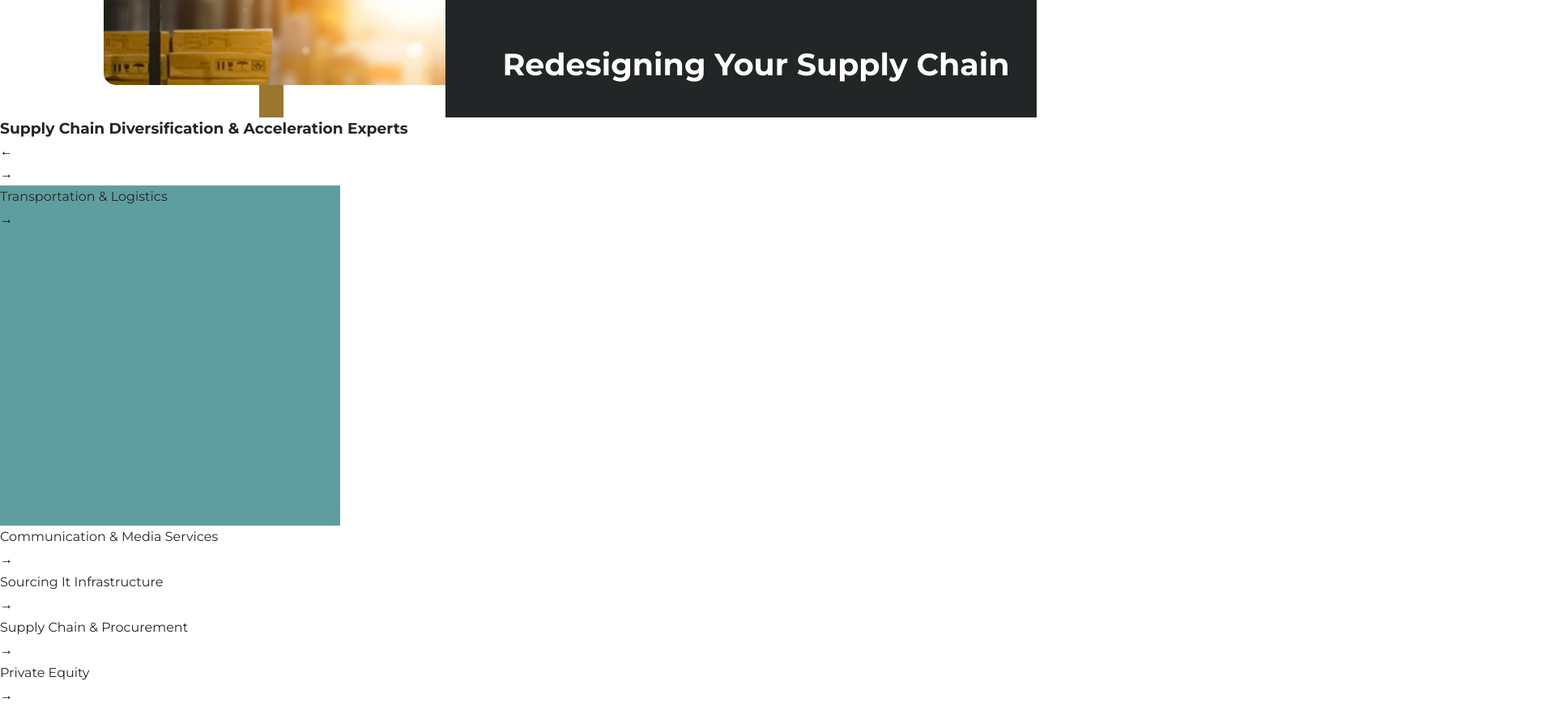
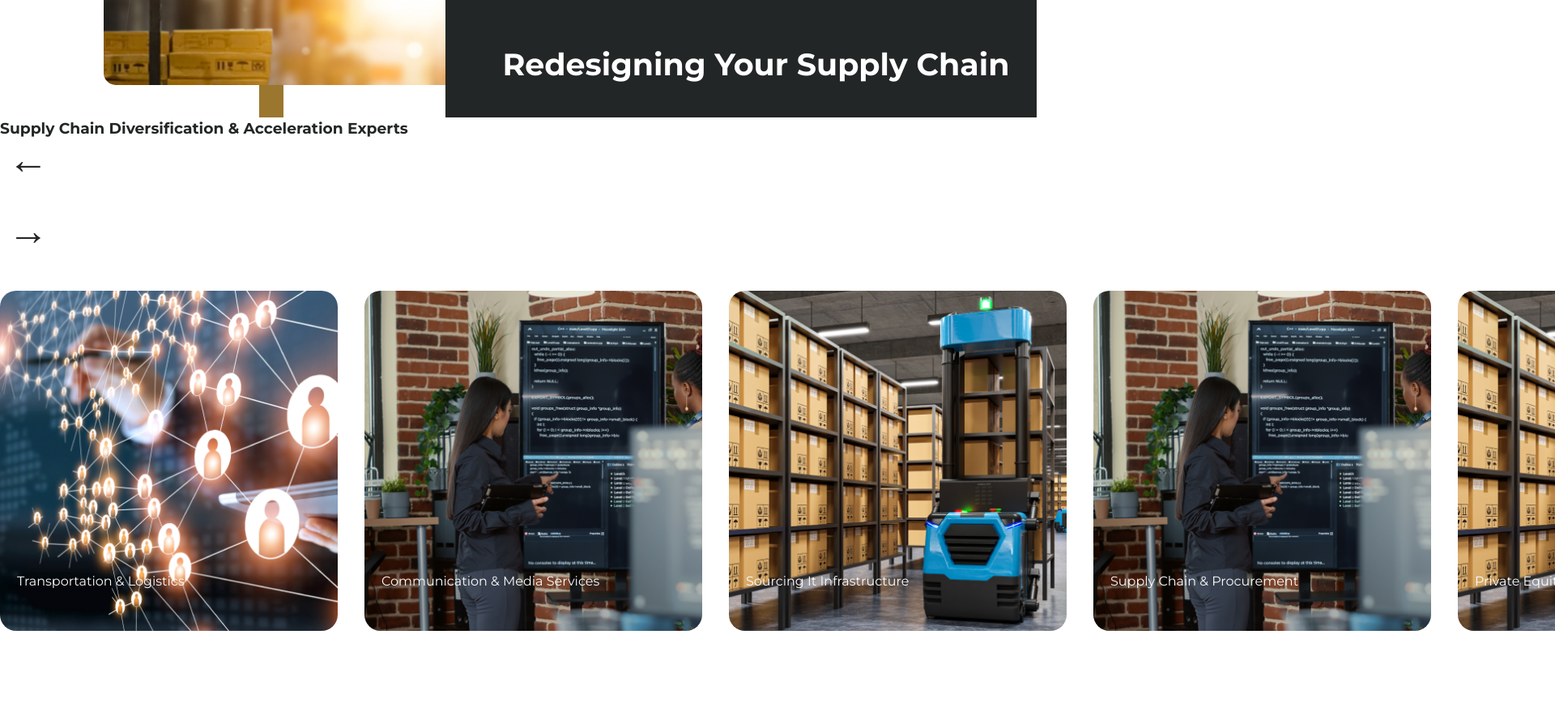
Before and after one commit to ASANAKIDENSEY/Bussines-Layout-Page, a plain HTML site: page index.html in a window 1280 px wide. Shown: the part 2080-2953 px from the top of the page at 81% size, 1920 px wide, since content can reach past the window. After the commit the page ends 2868 px from the top, so only its background shows below. Drawn offline with Linux system fonts and the light colour scheme.

Commit message:
test carousel

```diff
--- a/css/style.css
+++ b/css/style.css
@@ -32,7 +32,7 @@ button {
   background-color: transparent;
   font: inherit;
   cursor: pointer;
-  transition: 0.3s linear;
+  transition: 0.9s linear;
 }
 .container {
   max-width: 1320px;
@@ -318,9 +318,39 @@ button {
 
 .carusel_box {
   color: rgba(35, 38, 38, 1);
+  display: inline-block;
+  position: relative;
 }
-.carusel_1 {
+.btn_carusel {
+  font-size: 50px;
+  color: inherit;
+  padding-bottom: 50px;
+  margin: 10px;
+  border-radius: 60%;
+}
+.btn_carusel:hover {
+  color: #fafafa;
+  background-color: rgba(154, 117, 48, 1);
+}
+.carusel_text {
+  position: relative;
+  top: -20%;
+  right: 0;
+  left: 5%;
+  bottom: 0;
+  color: #fafafa;
+}
+.carusel {
+  display: flex;
+
+  gap: 30px;
+  overflow: hidden;
+}
+.carusel_img {
+  border-radius: 20px;
+}
+.carusel_item {
+  width: 420px;
   height: 420px;
-  width: 420px;
-  background-color: cadetblue;
+  overflow: hidden;
 }
--- a/index.html
+++ b/index.html
@@ -125,29 +125,39 @@
       <section class="carusel_box">
         <div class="carusel_title">
           <h3>Supply Chain Diversification & Acceleration Experts</h3>
-          <button>←</button>
-          <button>→</button>
+          <button class="btn_carusel">←</button>
+          <button class="btn_carusel">→</button>
         </div>
+        <div class="wrapper">
           <div class="carusel">
-          <div class="carusel_1">
+            <div class="carusel_item">
+              <img class="carusel_img" src="/images/slide_1.png" alt="">
               <div class="carusel_text">Transportation & Logistics</div>
-            <button>→</button>
             </div>
-          <div class="carusel_2">
+            <div class="carusel_item">
+              <img class="carusel_img" src="/images/slide_2.png" alt="">
               <div class="carusel_text">Communication & Media Services</div>
-            <button>→</button>
             </div>
-          <div class="carusel_3">
+            <div class="carusel_item">
+              <img class="carusel_img" src="/images/slide_3.png" alt="">
               <div class="carusel_text">Sourcing It Infrastructure</div>
-            <button>→</button>
             </div>
-          <div class="carusel_4">
+            <div class="carusel_item">
+              <img class="carusel_img" src="/images/slide_2.png" alt="">
               <div class="carusel_text">Supply Chain & Procurement</div>
-            <button>→</button>
             </div>
-          <div class="carusel_5">
+            <div class="carusel_item">
+              <img class="carusel_img" src="/images/slide_3.png" alt="">
               <div class="carusel_text">Private Equity</div>
-            <button>→</button>
+            </div>
+            <div class="carusel_item">
+              <img class="carusel_img" src="/images/slide_1.png" alt="">
+              <div class="carusel_text">Private Equity</div>
+            </div>
+            <div class="carusel_item">
+              <img class="carusel_img" src="/images/slide_2.png" alt="">
+              <div class="carusel_text">Private Equity</div>
+            </div>
           </div>
         </div>
       </section>
```
Also changed, not shown: images/slide_1.png (added), images/slide_2.png (added), images/slide_3.png (added). Lines whose indentation alone changed are shown as unchanged.
